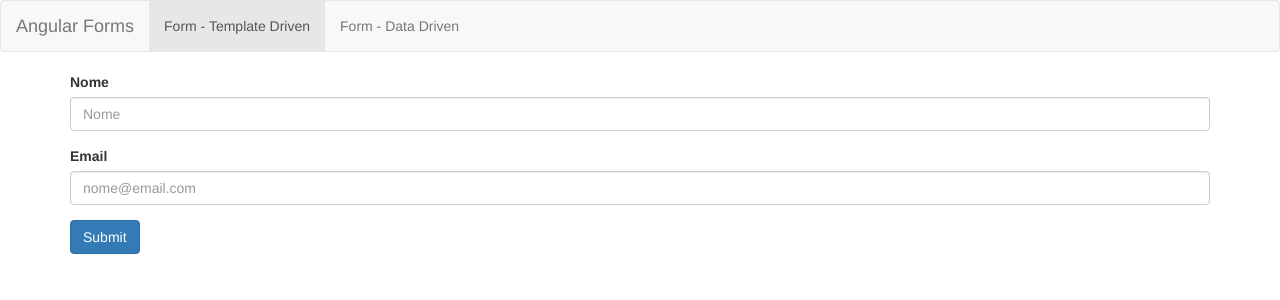
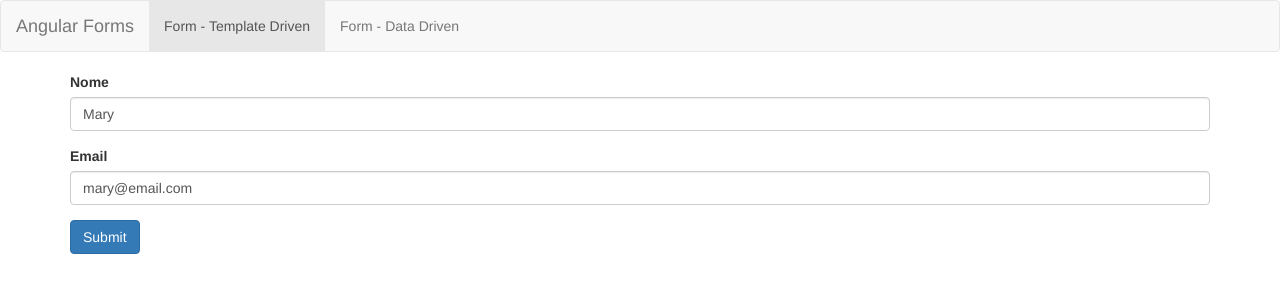
Before and after one commit to andreiacsouza/forms, an Angular app: page /templateForm in a window 1280 px wide. Shown: the top 300 px of the page. Built offline with nearby package versions, Linux system fonts and the light colour scheme.

Commit message:
implemented forms com ngModel (two-way data-binding)

```diff
--- a/src/app/template-form/template-form.component.html
+++ b/src/app/template-form/template-form.component.html
@@ -3,13 +3,13 @@
   <div class="form-group">
     <label for="nome">Nome</label>
     <input type="text" class="form-control" name="nome"
-      id="nome" placeholder="Nome" ngModel>
+      id="nome" placeholder="Nome" [(ngModel)]="usuario.nome">
   </div>
 
   <div class="form-group">
       <label for="email">Email</label>
       <input type="email" class="form-control" name="email"
-        id="email" placeholder="nome@email.com" ngModel>
+        id="email" placeholder="nome@email.com" [(ngModel)]="usuario.email">
     </div>
 
     <button type="submit" class="btn btn-primary">Submit</button>
--- a/src/app/template-form/template-form.component.ts
+++ b/src/app/template-form/template-form.component.ts
@@ -7,8 +7,15 @@
 })
 export class TemplateFormComponent implements OnInit {
 
+  usuario: any = {
+    nome: 'Mary',
+    email: 'mary@email.com'
+  }
+
   onSubmit(form){
     console.log(form);
+
+    console.log(this.usuario);
   }
 
   constructor() { }
```
